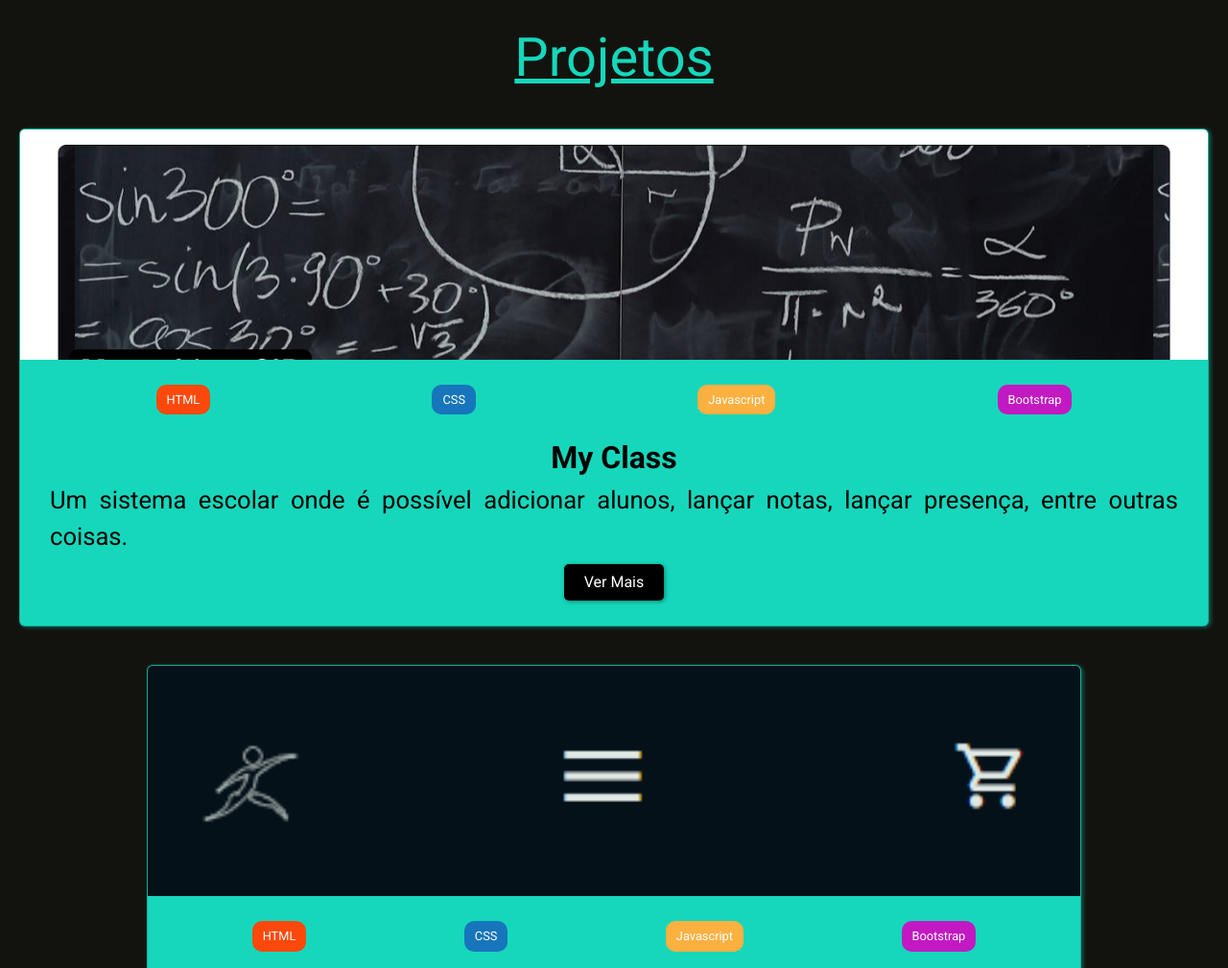
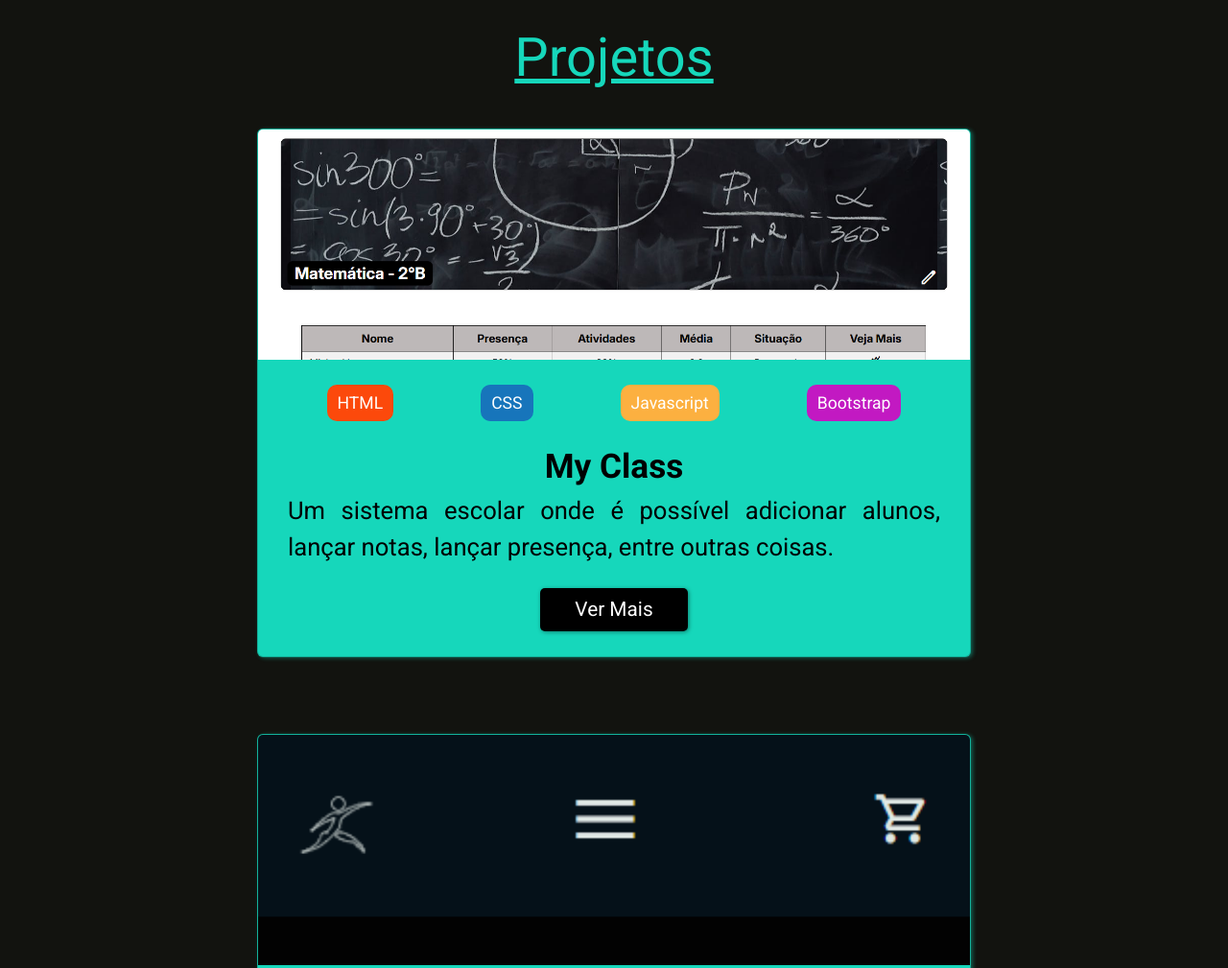
Before and after one commit to JoaoVitorDomingos/Portfolio, a plain HTML site: page index.html in a window 1280 px wide. Shown: the part 2020-3029 px from the top of the page at 96% size. Drawn offline with nearby package versions, Linux system fonts and the light colour scheme.

Commit message:
Projetos - Card

```diff
--- a/css/media_query.css
+++ b/css/media_query.css
@@ -99,75 +99,31 @@
 
 
     /* PROJETOS */
-    /* section#projetos > div.container_projetos > div.projeto > div {
-        height: 50vh;
+    #projetos > .container_projetos > .projeto {
+        max-width: 60%;
+        margin-bottom: 80px;
     }
 
-    section#projetos > div.container_projetos > div.projeto > div > div.tecno > ul {
-        padding: 30px;
-        font-size: 1.6em;
+    .tec_html, .tec_css, .tec_javas, .tec_boot {
+        font-size: 1.1em;
     }
 
-    .tec_html, .tec_css, .tec_javas {
-        padding: 5px 20px;
+    .projeto > .card-body > .tecno {
+        margin-bottom: 10px;
     }
 
     div.projeto h2 {
-        font-size: 2.5em;
-        margin-bottom: 15px;
+        font-size: 2.2em;
     }
 
-    div.projeto button.btn {
-        font-size: 1.3em;
-        padding: 15px 50px;
-        margin-bottom: 30px;
-    } */
-
-
-    /* JANELAS MODAIS */
-    /* .fade {
-        position: fixed;
-        top: 0;
-        left: 0;
-        width: 100%;
-        height: 100%;
-        background-color: rgba(0, 0, 0, 0.6);
-        z-index: 5;
+    div.projeto p {
+        margin-bottom: 23px;
     }
 
-    .janela {
-        top: 50%;
-        left: 50%;
-        transform: translate(-50%, -50%);
-        width: 60%;
-        height: 80%;
-        border-radius: 5px;
-        z-index: 10;
+    div.projeto a.btn {
+        font-size: 1.3em;
+        padding: 6px 35px;
     }
-
-    .janela img {
-        border-top-left-radius: 5px;
-        border-top-right-radius: 5px;
-    }
-
-    .janela > div {
-        padding: 15px;
-        display: flex;
-        flex-direction: column;
-        height: calc(697px - 252px);
-    }
-
-    .janela .textos_janelas {
-        height: calc(415px - 164px);
-    }
-
-    .janela > div > div a {
-        font-size: 1.3em;
-    }
-
-    .janela > div > button {
-        font-size: 1.3em;
-    } */
 
 
     /* CONTATO */
--- a/css/style.css
+++ b/css/style.css
@@ -374,6 +374,7 @@ div.projeto a.btn:hover {
     color: black;
     border: 3px solid black;
     background-color: transparent;
+    box-shadow: none;
 }
 
 
```
